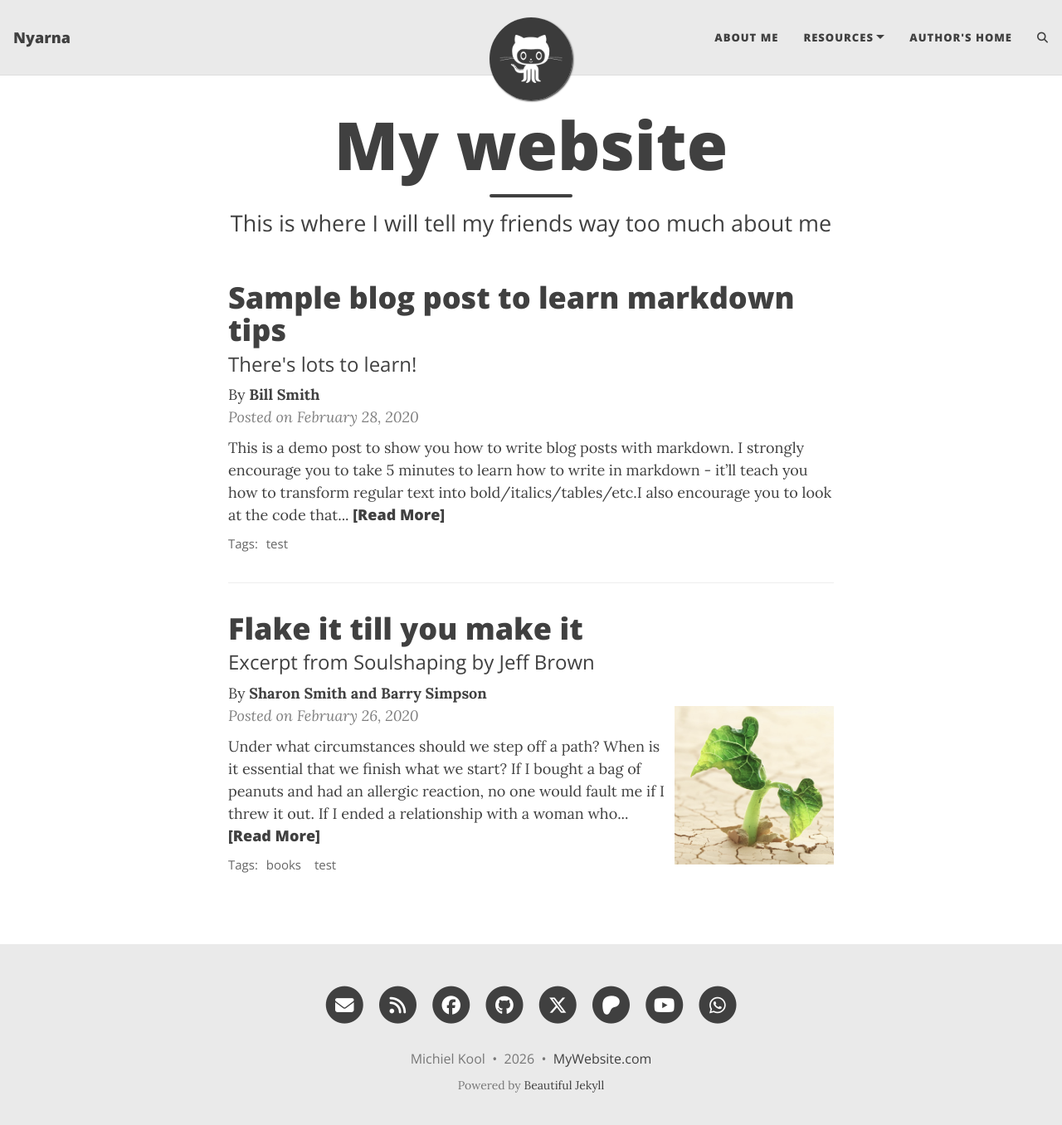
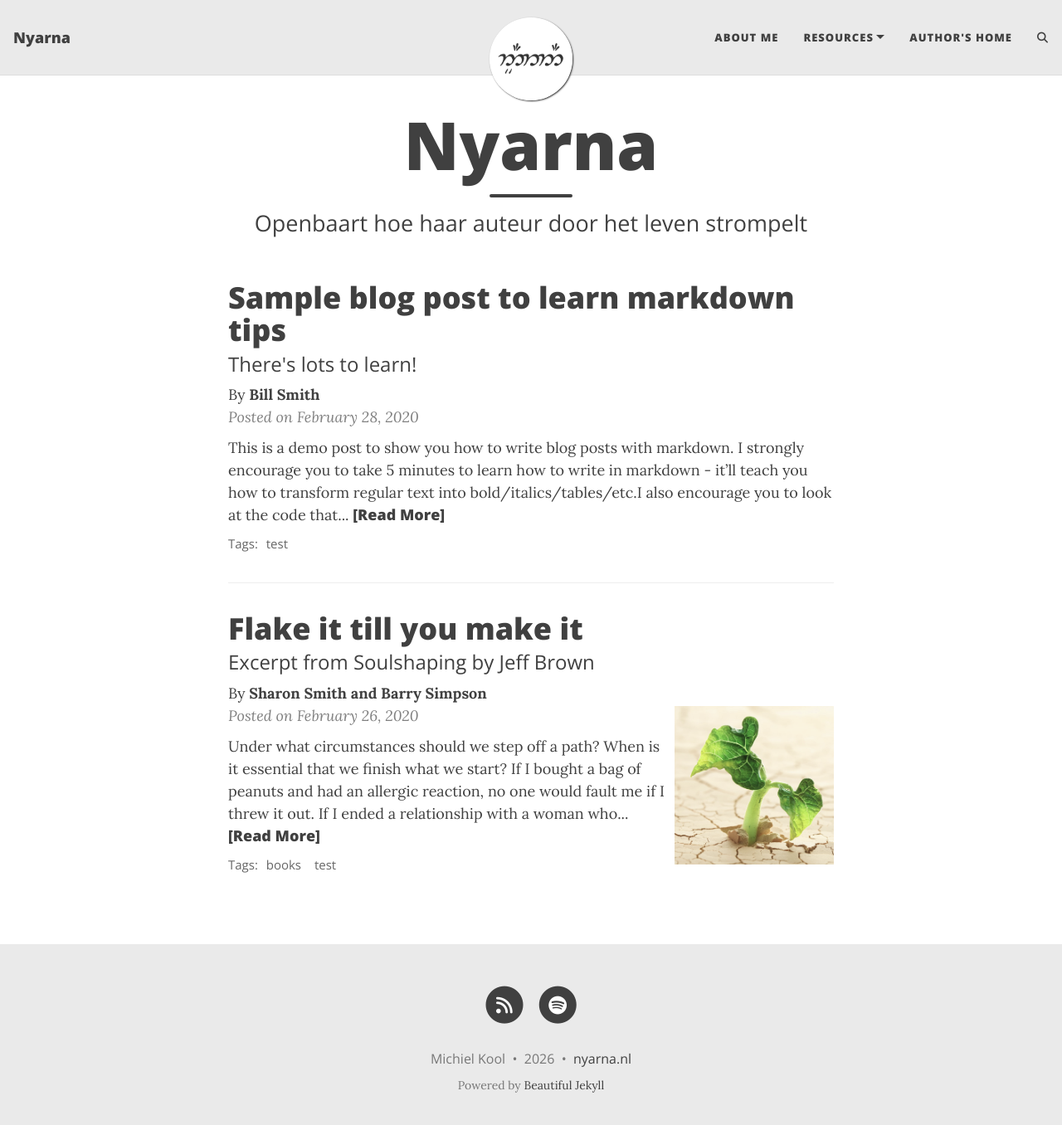
Before and after one commit to roosebolton/nyarna, a Jekyll site: the page built from index.html, in a window 1280 px wide and 1369 px high. Shown: the top 1356 px of the window at 83% size. Built offline with Jekyll 4.4.1, drawn with Linux system fonts in a browser that asks for light colours; the list of posts is cut into pages by our own code; comment, search, counter and statistics services are not loaded.

Commit message:
Firest setup

```diff
--- a/_config.yml
+++ b/_config.yml
@@ -32,7 +32,7 @@ navbar-links:
 
 # Image to show in the navigation bar - works best with a square image
 # Remove this parameter if you don't want an image in the navbar
-avatar: "/assets/img/avatar-icon.png"
+avatar: "/assets/img/tale_white.png"
 
 # By default, the image is cut into a circle. You can disable this behaviour by setting 'round-avatar: false'
 round-avatar: true
@@ -50,22 +50,22 @@ round-avatar: true
 # You can change the order that they show up on the page by changing the order here.
 # Uncomment the links you want to show and add your information to each one.
 social-network-links:
-  email: "someone@example.com"
+# email: "someone@example.com"
   rss: true  # remove this line if you don't want to show an RSS link at the bottom
-  facebook: deanattali
-  github: daattali
-  twitter: daattali
-  patreon: DeanAttali
-  youtube: "@daattali"
-  whatsapp: 15551212
-#  medium: yourname
+#  facebook: deanattali
+#  github: daattali
+#  twitter: daattali
+#  patreon: DeanAttali
+#  youtube: "@daattali"
+#  whatsapp: 15551212
+#  medium: Michiel
 #  reddit: yourname or r/yoursubreddit
 #  linkedin: daattali
 #  xing: yourname
 #  stackoverflow: "3943160/daattali"
 #  snapchat: deanat78
 #  instagram: deanat78
-#  spotify: yourname
+  spotify: Koolutus
 #  telephone: +14159998888
 #  steam: deanat78
 #  twitch: yourname
@@ -86,7 +86,7 @@ social-network-links:
 
 # If you want your website to generate an RSS feed, provide a description
 # The URL for the feed will be https://<your_website>/feed.xml
-rss-description: This website is a virtual proof that I'm awesome
+rss-description: Nyarna openbaart hoe haar auteur door het leven strompelt
 
 ###########################
 # --- General options --- #
@@ -94,15 +94,15 @@ rss-description: This website is a virtual proof that I'm awesome
 
 # Select which social network share links to show in posts
 share-links-active:
-  twitter: true
-  facebook: true
-  linkedin: true
-  vk: false
-  reddit: false
+  #twitter: true
+  #facebook: true
+  #linkedin: true
+  #vk: false
+  #reddit: false
 
 # How to display the link to your website in the footer
 # Remove this if you don't want a link in the footer
-url-pretty: "MyWebsite.com"
+url-pretty: "nyarna.nl"
 
 # Add the website title to the title of every page
 title-on-all-pages: true
@@ -151,7 +151,7 @@ footer-hover-col: "#0085A1"
 # Alternatively, the navbar, footer, and page background can be set to an image
 # instead of colour
 
-#navbar-img: "/assets/img/bgimage.png"
+#navbar-img: "/assets/img/forestbg.png"
 #footer-img: "/assets/img/bgimage.png"
 #page-img: "/assets/img/bgimage.png"
 
--- a/index.html
+++ b/index.html
@@ -1,5 +1,5 @@
 ---
 layout: home
-title: My website
-subtitle: This is where I will tell my friends way too much about me
+title: Nyarna
+subtitle: Openbaart hoe haar auteur door het leven strompelt
 ---
```
Also changed, not shown: assets/img/bgimage.png (deleted), assets/img/tale_white.png (added), 12 other files.
